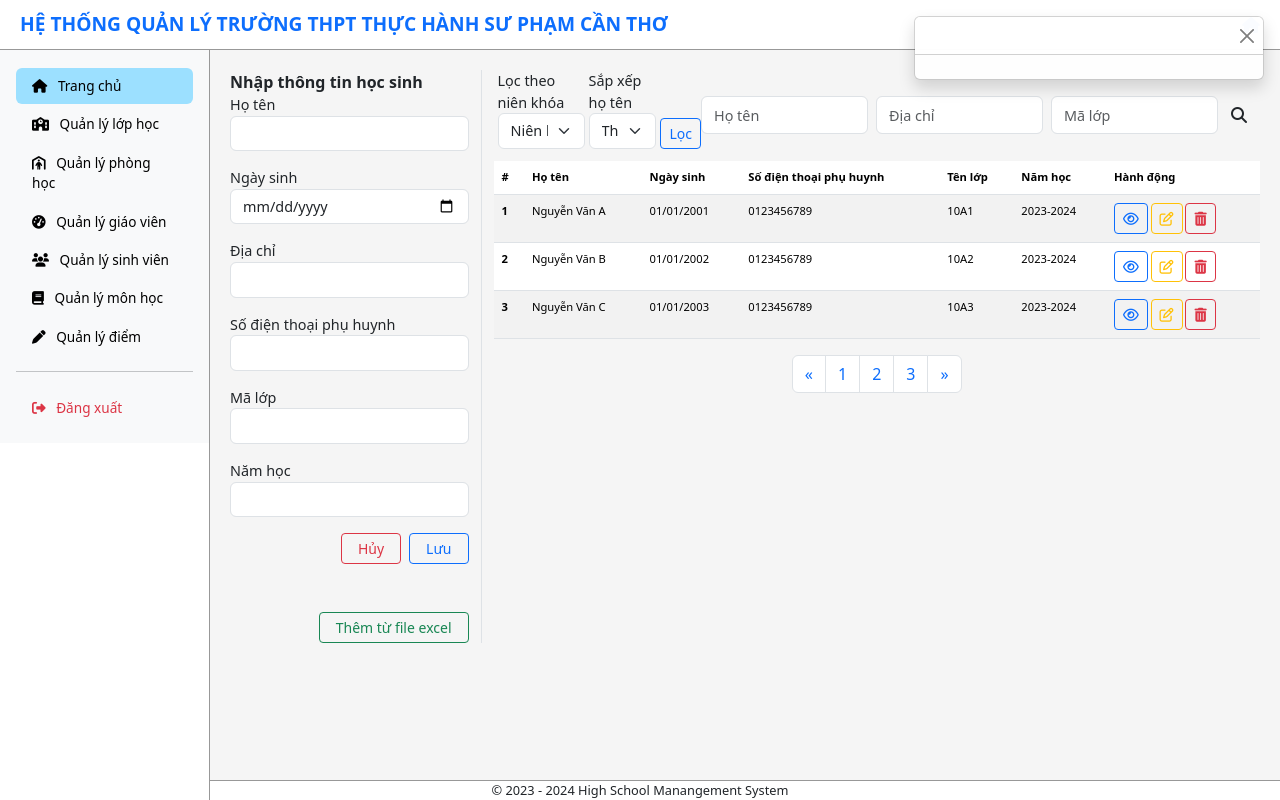
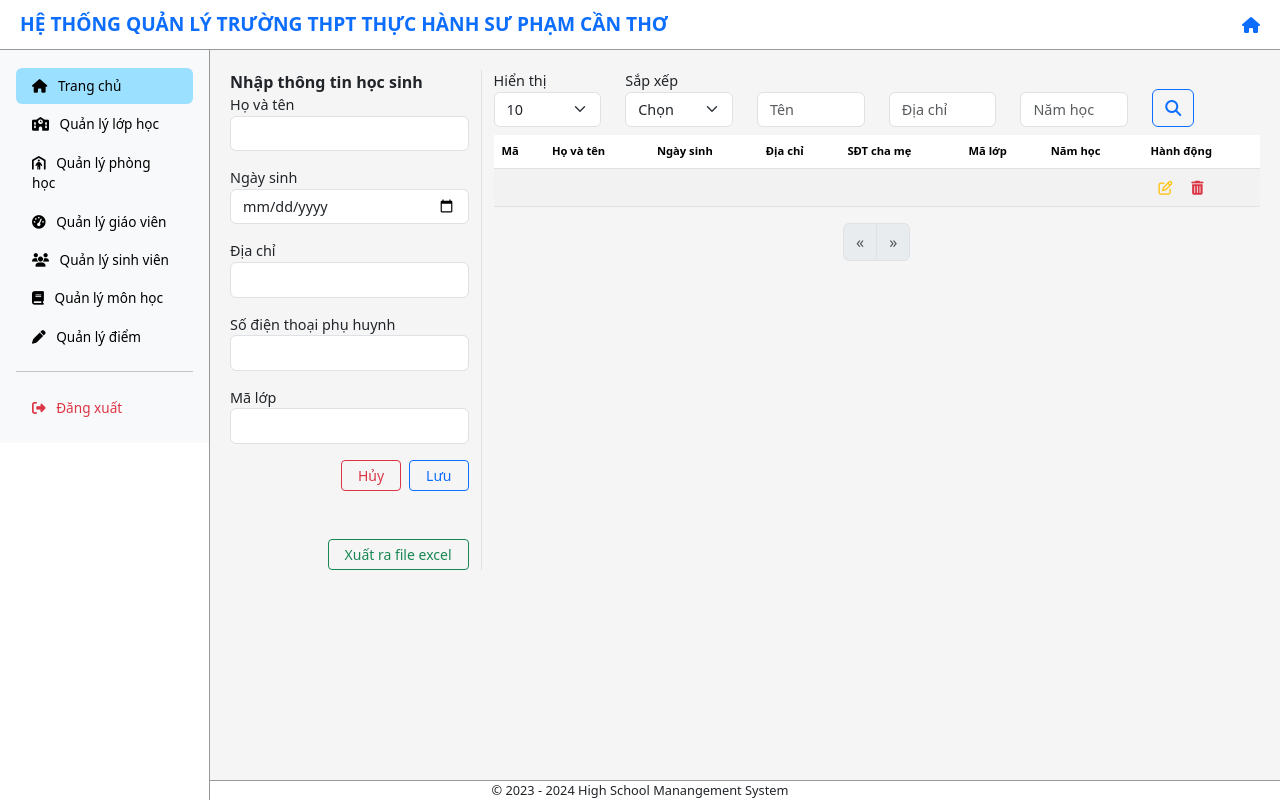
Before and after one commit to phamvlap/high-school-management, a PHP site: template app/views/students/index.php in a window 1280 px wide. Run offline with PHP 8.4, Linux system fonts and the light colour scheme; the template is opened without the code that fills it: most values are stand-ins (such as "Sample title", 1, 10 or a date in 2020); data that the repository does not hold is empty; some libraries are stand-ins or nearby versions.

Commit message:
[feat]: complete students route

```diff
--- a/app/routes/students.php
+++ b/app/routes/students.php
@@ -2,9 +2,6 @@
 
 $router->mount('/students', function() use ($router) {
 	$router->get('/', 'StudentController@index');
-	$router->get('/create', 'StudentController@create');
 	$router->post('/store', 'StudentController@store');
-	$router->get('/(\d+)/edit', 'StudentController@edit');
-	$router->post('/(\d+)/update', 'StudentController@update');
-	$router->post('/(\d+)/delete', 'StudentController@delete');
+	$router->post('/delete', 'StudentController@delete');
 });
--- a/app/views/students/index.php
+++ b/app/views/students/index.php
@@ -9,11 +9,11 @@
 <div id="main" class="">
     <div class="row">
         <div class="col-3 border-end">
-            <form action="/students/store" method="POST">
+            <form action="/students/store" method="POST" id="student_form">
                 <span class="fw-bold" style="font-size: 1rem;">Nhập thông tin học sinh</span>
-                <input type="text" id="student_id" name="student_id" hidden>
+                <input type="hidden" name="student_id" id="student_id" value="-1">
                 <div class="mb-1">
-                    <label for="full_name" class="form-label mb-0">Họ tên</label>
+                    <label for="full_name" class="form-label mb-0">Họ và tên</label>
                     <input type="text" class="form-control" id="full_name" name="full_name" value="<?= Helper::getFormDataFromSession('full_name') ?>">
                     <p class="text-danger text-end">
                         <?= Helper::getFormErrorFromSession('full_name') ?>
@@ -47,13 +47,6 @@
                         <?= Helper::getFormErrorFromSession('class_id') ?>
                     </p>
                 </div>
-                <div class="mb-1">
-                    <label for="academic_year" class="form-label mb-0">Năm học</label>
-                    <input type="text" class="form-control" id="academic_year" name="academic_year" value="<?= Helper::getFormDataFromSession('academic_year') ?>">
-                    <p class="text-danger text-end">
-                        <?= Helper::getFormErrorFromSession('academic_year') ?>
-                    </p>
-                </div>
                 <div class="d-flex mt-2">
                     <button type="reset" class="ms-auto me-2 px-3 btn btn-sm btn-outline-danger">
                         Hủy
@@ -66,158 +59,108 @@
 
             <!-- Thêm button cho phép them cùng lúc nhiều dữ liệu từ file excel -->
             <div class="d-flex mt-5">
-                <button class="ms-auto px-3 btn btn-sm btn-outline-success">
-                    Thêm từ file excel
-                </button>
+                <a href="/excel" class="ms-auto px-3 btn btn-sm btn-outline-success">
+                    Xuất ra file excel
+                </a>
             </div>
         </div>
         <div class="col-9">
-            <!-- Hiển thị thông tin tất cả học sinh từ cơ sở dữ liệu kèm theo 2 button xem, sửa và xóa (sử dụng fa icon), ẩn địa chỉ-->
-            <!-- Hiển thị thanh filter và search -->
-            <div class="d-flex justify-content-between">
-                <form action="/students" class="d-flex">
-                    <div class="ms-1 mb-1">
-                        <label for="academic-year" class="form-label mb-0">Lọc theo niên khóa</label>
-                        <select class="form-select" id="academic-year" name="academic-year">
-                            <option selected>Niên khóa</option>
-                            <option value="2024-2025">2024-2025</option>
-                            <option value="2025-2026">2025-2026</option>
-                        </select>
+        <form action="/students" method="GET">
+            <div class="row align-items-end">
+                <div class="col-2">
+                    <label for="limit" class="form-label mb-0">Hiển thị</label>
+                    <?php $limit = $_GET['limit'] ?? '10'; ?>
+                    <select class="form-select" id="limit" name="limit">
+                        <option value="<?= MAX_LIMIT ?>" <?= ($limit === 'all') ? 'selected' : '' ?>>Tất cả</option>
+                        <option value="10" <?= ($limit === '10') ? 'selected' : '' ?>>10</option>
+                        <option value="20" <?= ($limit === '20') ? 'selected' : '' ?>>20</option>
+                        <option value="50" <?= ($limit === '50') ? 'selected' : '' ?>>50</option>
+                    </select>
+                </div>
+                <div class="col-2">
+                    <label for="is_order_by_name" class="form-label mb-0">Sắp xếp</label>
+                    <?php $is_order_by_name = $_GET['is_order_by_name'] ?? 'none'; ?>
+                    <select class="form-select" id="is_order_by_name" name="is_order_by_name">
+                        <option value="none" <?= ($is_order_by_name === 'none') ? 'selected' : '' ?>>Chọn</option>
+                        <option value="1" <?= ($is_order_by_name === '1') ? 'selected' : '' ?>>Theo tên</option>
+                        <option value="0" <?= ($is_order_by_name === '0') ? 'selected' : '' ?>>Tên mã</option>
+                    </select>
+                </div>
+                <div class="col-2">
+                    <div class="input-group">
+                        <input type="text" class="form-control" placeholder="Tên" name="full_name">
                     </div>
-                    <div class="ms-1 mb-1">
-                        <label for="is_sort_by_name_desc" class="form-label mb-0">Sắp xếp họ tên</label>
-                        <select class="form-select" id="is_sort_by_name_desc" name="is_sort_by_name_desc">
-                            <option selected>Thứ tự</option>
-                            <option value="name-asc">Tên A-Z</option>
-                            <option value="name-desc">Tên Z-A</option>
-                        </select>
-                    </div>
-                    <div class="ms-1 mb-1 d-flex align-items-end">
-                        <button class="btn btn-sm btn-outline-primary">Lọc</button>
-                    </div>
-                </form>
-                <div class="mt-2 align-self-center">
-                    <form action="/students" class="d-flex">
-                        <div class="input-group">
-                            <input type="text" class="form-control" placeholder="Họ tên">
-                        </div>
-                        <div class="input-group ms-2">
-                            <input type="text" class="form-control" placeholder="Địa chỉ">
-                        </div>
-                        <div class="input-group ms-2">
-                            <input type="text" class="form-control" placeholder="Mã lớp">
-                        </div>
-                        <button class="btn" type="button">
-                            <i class="fa fa-search"></i>
-                        </button>
-                    </form>
+                </div>
+                <div class="col-2">
+                    <input type="text" class="form-control" placeholder="Địa chỉ" name="address">
+                </div>
+                <div class="col-2">
+                    <input type="text" class="form-control" placeholder="Năm học" name="academic_year">
+                </div>
+                <div class="col-1">
+                    <button type="submit" class="btn btn-outline-primary" type="button" id="button-addon2">
+                        <i class="fa fa-search"></i>
+                    </button>
                 </div>
             </div>
+        </form>
 
             <table class="table table-striped table-hover mt-2">
                 <thead>
                     <tr>
-                        <th scope="col">#</th>
-                        <th scope="col">Họ tên</th>
+                        <th scope="col">Mã</th>
+                        <th scope="col">Họ và tên</th>
                         <th scope="col">Ngày sinh</th>
-                        <th scope="col">Số điện thoại phụ huynh</th>
-                        <th scope="col">Tên lớp</th>
+                        <th scope="col" >Địa chỉ</th>
+                        <th scope="col">SĐT cha mẹ</th>
+                        <th scope="col">Mã lớp</th>
                         <th scope="col">Năm học</th>
                         <th scope="col">Hành động</th>
                     </tr>
                 </thead>
                 <tbody>
-                    <tr>
-                        <th scope="row">1</th>
-                        <td>Nguyễn Văn A</td>
-                        <td>01/01/2001</td>
-                        <td>0123456789</td>
-                        <td>10A1</td>
-                        <td>2023-2024</td>
-                        <td>
-                            <button class="btn btn-sm btn-outline-primary" data-bs-toggle="tooltip" data-bs-placement="bottom" title="Chi tiết">
-                                <i class="fa fa-eye"></i>
-                            </button>
-                            <button class="btn btn-sm btn-outline-warning" data-bs-toggle="tooltip" data-bs-placement="bottom" title="Chỉnh sửa">
-                                <i class="fa fa-edit"></i>
-                            </button>
-                            <button class="btn btn-sm btn-outline-danger" data-bs-toggle="tooltip" data-bs-placement="bottom" title="Xóa">
-                                <i class="fa fa-trash"></i>
-                            </button>
-                        </td>
-                    </tr>
-                    <tr>
-                        <th scope="row">2</th>
-                        <td>Nguyễn Văn B</td>
-                        <td>01/01/2002</td>
-                        <td>0123456789</td>
-                        <td>10A2</td>
-                        <td>2023-2024</td>
-                        <td>
-                            <button class="btn btn-sm btn-outline-primary">
-                                <i class="fa fa-eye"></i>
-                            </button>
-                            <button class="btn btn-sm btn-outline-warning">
-                                <i class="fa fa-edit">
-                                </i>
-                            </button>
-                            <button class="btn btn-sm btn-outline-danger">
-                                <i class="fa fa-trash"></i>
-                            </button>
-                        </td>
-                    </tr>
-                    <tr>
-                        <th scope="row">3</th>
-                        <td>Nguyễn Văn C</td>
-                        <td>01/01/2003</td>
-                        <td>0123456789</td>
-                        <td>10A3</td>
-                        <td>2023-2024</td>
-                        <td>
-                            <button class="btn btn-sm btn-outline-primary">
-                                <i class="fa fa-eye"></i>
-                            </button>
-                            <button class="btn btn-sm btn-outline-warning">
-                                <i class="fa fa-edit"></i>
-                            </button>
-                            <button class="btn btn-sm btn-outline-danger">
-                                <i class="fa fa-trash"></i>
-                            </button>
-                        </td>
-                    </tr>
+                <?php foreach ($students as $student) : ?>
+                        <tr class="student">
+                            <td scope="row" class="student_id"><?= Helper::htmlEscape($student['student_id']) ?></td>
+                            <td class="full_name"><?= Helper::htmlEscape($student['full_name']) ?></td>
+                            <td class="date_of_birth"><?= Helper::htmlEscape($student['date_of_birth']) ?></td>
+                            <td class="address"><?= Helper::htmlEscape($student['address']) ?></td>
+                            <td class="parent_phone_number"><?= Helper::htmlEscape($student['parent_phone_number']) ?></td>
+                            <td class="class_id"><?= Helper::htmlEscape($student['class_id']) ?></td>
+                            <td class="academic_year"><?= Helper::htmlEscape($student['academic_year']) ?></td>
+                            <td class="text-xs">
+                                <button class="btn btn-outline-warning btn-sm border-0 py-0 edit_btn">
+                                    <i class="fa fa-edit"></i>
+                                </button>
+                                <form action="/students/delete" method="POST" class="d-inline">
+                                    <input type="text" name="student_id" value="<?= Helper::htmlEscape($student['student_id']) ?>" hidden>
+                                    <button class="btn btn-outline-danger btn-sm border-0 py-0">
+                                        <i class="fa fa-trash" aria-hidden="true"></i>
+                                    </button>
+                                </form>
+                            </td>
+                        </tr>
+                    <?php endforeach ?>
                 </tbody>
             </table>
-
-            <div class="d-flex justify-content-center">
-                <nav aria-label="Page navigation example">
-                    <ul class="pagination">
-                        <li class="page-item">
-                            <a class="page-link" href="#" aria-label="Previous">
-                                <span aria-hidden="true">&laquo;</span>
-                            </a>
-                        </li>
-                        <li class="page-item">
-                            <a class="page-link" href="#">1</a>
-                        </li>
-                        <li class="page-item">
-                            <a class="page-link" href="#">2</a>
-                        </li>
-                        <li class="page-item">
-                            <a class="page-link" href="#">3</a>
-                        </li>
-                        <li class="page-item">
-                            <a class="page-link" href="#" aria-label="Next">
-                                <span aria-hidden="true">&raquo;</span>
-                            </a>
-                        </li>
-                    </ul>
-                </nav>
-            </div>
-
-
+            <?php require_once __DIR__ . '/../partials/pagination.php'; ?>
         </div>
     </div>
 </div>
+
+<script>
+    const fields = {
+        'student_id' : 'student_id',
+        'full_name' : 'full_name',
+        'date_of_birth' : 'date_of_birth',
+        'address' : 'address',
+        'parent_phone_number' : 'parent_phone_number',
+        'class_id' : 'class_id',
+        'academic_year' : 'academic_year'
+    };
+    const formId = 'student_form';
+    const trClass = 'student';
+</script>
 
 <?php
 
```
Also changed, not shown: app/controllers/StudentController.php (+131 -13 lines), app/models/StudentModel.php (+49 -43 lines), app/sql_scripts/students.sql (+60 -45 lines), app/views/users/index.php (added, +166 -0 lines).
